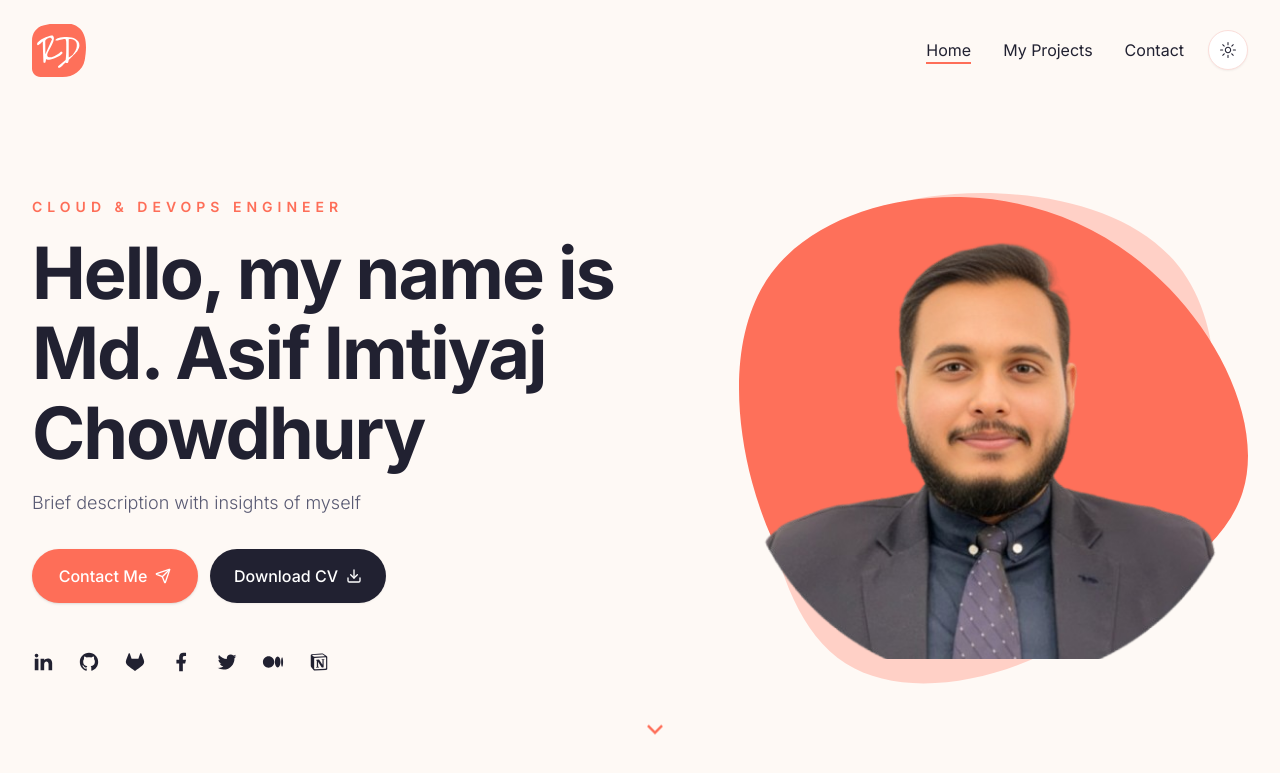
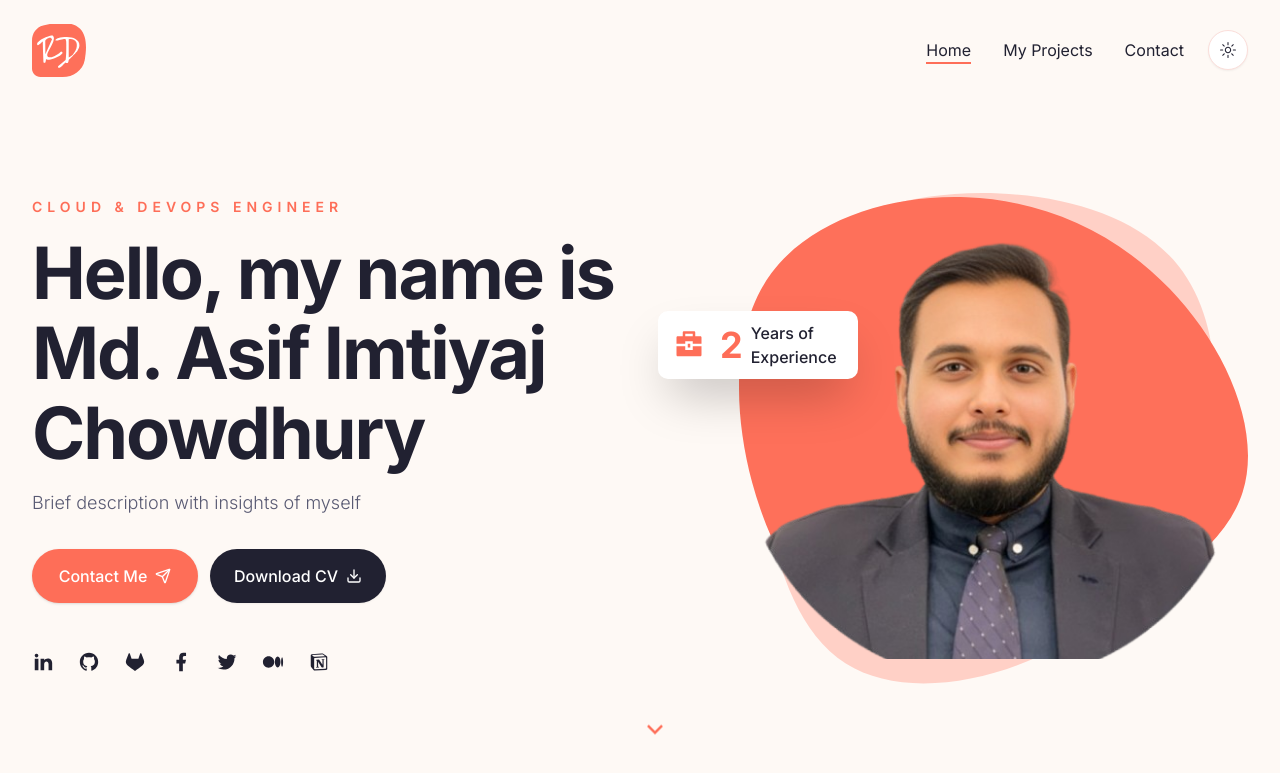
Before and after one commit to asifichy/Web_Portfolio, a Next.js app: page / in a window 1280 px wide. Shown: the top 774 px of the page. Built offline with nearby package versions, Linux system fonts and the light colour scheme.

Commit message:
Hero complete

```diff
--- a/components/Hero.jsx
+++ b/components/Hero.jsx
@@ -48,7 +48,30 @@ const Hero = () => {
           </div>
           {/* image */}
           <div className="hidden xl:flex relative">
-            <div className="bg-hero_shape2_light dark:bg-hero_shape2_dark w-[500px] h-[500px] bg-no-repeat absolute -top-1 -right-2"></div>
+            {/* Badge-1 */}
+            <Badge
+              containerStyles="absolute top-[24%] -left-[5rem]"
+              icon={<RiBriefcase4Fill />}
+              endCountNum={2}
+              badgeText="Years of Experience"
+            />
+            {/* Badge-2 */}
+            {/* <Badge
+              containerStyles="absolute top-[80%] -left-[1rem]"
+              icon={<RiTodoFill />}
+              endCountNum={20}
+              endCountText=''
+              badgeText="Finished Projects"
+            /> */}
+            {/* Badge-3 */}
+            {/* <Badge
+              containerStyles="absolute top-[55%] -right-8"
+              icon={<RiTeamFill />}
+              endCountNum={6}
+              endCountText=''
+              badgeText="Happy clients"
+            /> */}
+            <div className="bg-hero_shape2_light dark:bg-hero_shape2_dark w-[500px] h-[500px] bg-no-repeat absolute -top-1 -right-2" />
             <DevImg
               containerStyles="bg-hero_shape w-[510px] h-[462px] bg-no-repeat relative bg-bottom"
               imgSrc="/hero/asif.png"
```
